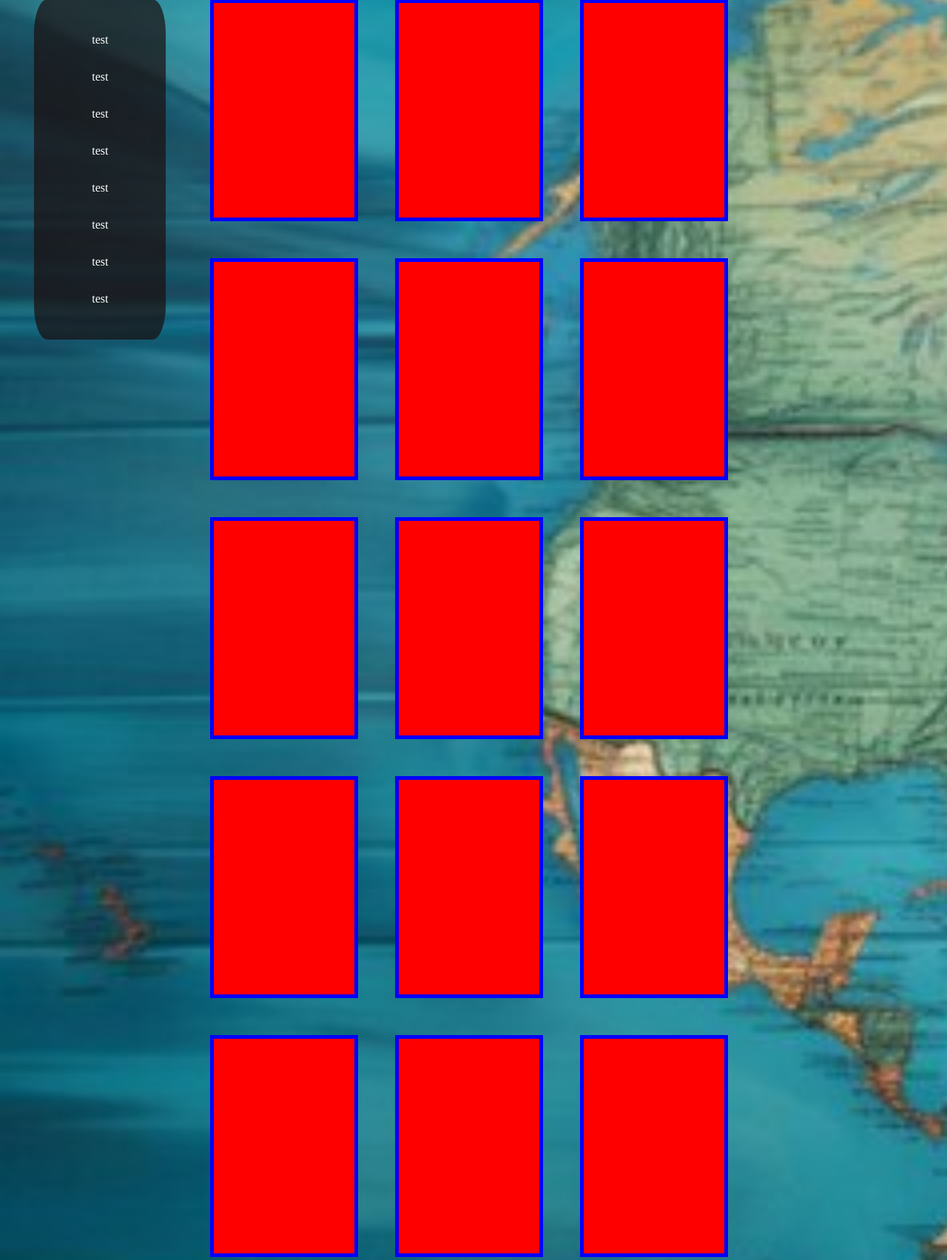
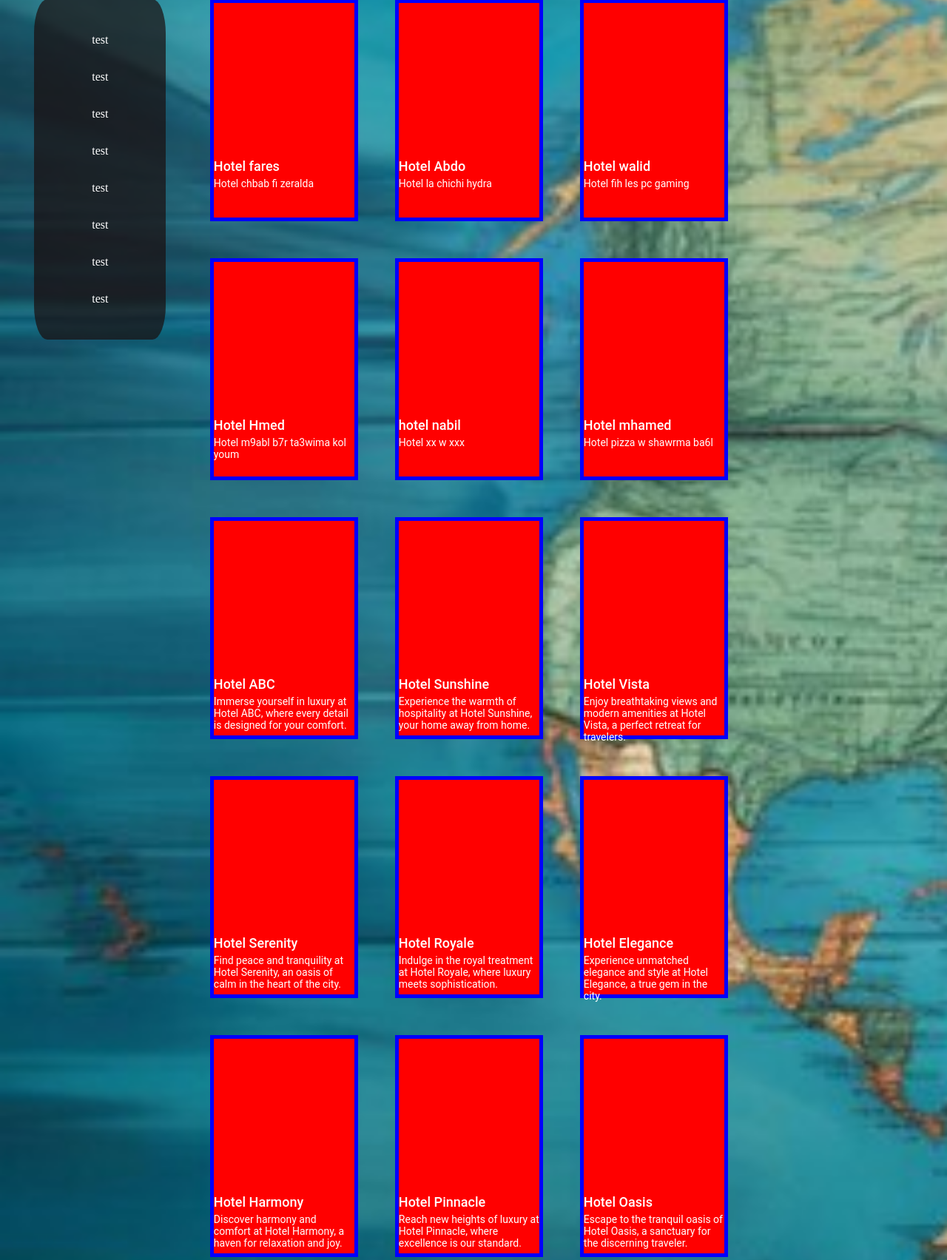
Before and after one commit to iamAbdo/S4, a PHP site: page /hotels.html in a window 1280 px wide. Shown: the part 227-1930 px from the top of the page at 74% size. Run offline with PHP 8.4, Linux system fonts and the light colour scheme.

Commit message:
les hotels

```diff
--- a/assets/css/shop.css
+++ b/assets/css/shop.css
@@ -32,4 +32,20 @@ body{
     height: 300px;
     background-color: red;
     border: 5px solid blue;
+    font-family: 'Roboto', sans-serif;
 }
+.hotel-img{
+    width: 200px;
+    height: 200px;
+}
+.hotel-name {
+    font-size: 18px;
+    font-weight: 550;
+    margin-top: 10px;
+}
+
+.hotel-desc {
+    font-size: 14px;
+
+    margin-top: 5px;
+}
--- a/hotels.html
+++ b/hotels.html
@@ -75,26 +75,101 @@
             <p>test</p>
         </div>
         <div id="Hotel-cards">
-            <div class="Hotel-card"></div>
-            <div class="Hotel-card"></div>
-            <div class="Hotel-card"></div>
-            <div class="Hotel-card"></div>
-            <div class="Hotel-card"></div>
-            <div class="Hotel-card"></div>
-            <div class="Hotel-card"></div>
-            <div class="Hotel-card"></div>
-            <div class="Hotel-card"></div>
-            <div class="Hotel-card"></div>
-            <div class="Hotel-card"></div>
-            <div class="Hotel-card"></div>
-            <div class="Hotel-card"></div>
-            <div class="Hotel-card"></div>
-            <div class="Hotel-card"></div>
-            <div class="Hotel-card"></div>
-            <div class="Hotel-card"></div>
-            <div class="Hotel-card"></div>
-            <div class="Hotel-card"></div>
-            <div class="Hotel-card"></div>
+            <div class="Hotel-card">
+                <div class="hotel-img"></div>
+                <div class="hotel-name">Hotel fares</div>
+                <div class="hotel-desc">Hotel chbab fi zeralda</div>
+            </div>
+            <div class="Hotel-card">
+                <div class="hotel-img"></div>
+                <div class="hotel-name">Hotel Abdo</div>
+                <div class="hotel-desc">Hotel la chichi hydra</div>
+            </div>
+            <div class="Hotel-card">
+                <div class="hotel-img"></div>
+                <div class="hotel-name">Hotel walid</div>
+                <div class="hotel-desc">Hotel fih les pc gaming</div>
+            </div>
+            <div class="Hotel-card">
+                <div class="hotel-img"></div>
+                <div class="hotel-name">Hotel Hmed</div>
+                <div class="hotel-desc">Hotel m9abl b7r ta3wima kol youm</div>
+            </div>
+            <div class="Hotel-card">
+                <div class="hotel-img"></div>
+                <div class="hotel-name">hotel nabil</div>
+                <div class="hotel-desc">Hotel xx w xxx</div>
+            </div>
+            <div class="Hotel-card">
+                <div class="hotel-img"></div>
+                <div class="hotel-name">Hotel mhamed</div>
+                <div class="hotel-desc">Hotel pizza w shawrma ba6l</div>
+            </div>
+            <div class="Hotel-card">
+                <div class="hotel-img"></div>
+                <div class="hotel-name">Hotel ABC</div>
+                <div class="hotel-desc">Immerse yourself in luxury at Hotel ABC, where every detail is designed for your comfort.</div>
+            </div>
+            <div class="Hotel-card">
+                <div class="hotel-img"></div>
+                <div class="hotel-name">Hotel Sunshine</div>
+                <div class="hotel-desc">Experience the warmth of hospitality at Hotel Sunshine, your home away from home.</div>
+            </div>
+            <div class="Hotel-card">
+                <div class="hotel-img"></div>
+                <div class="hotel-name">Hotel Vista</div>
+                <div class="hotel-desc">Enjoy breathtaking views and modern amenities at Hotel Vista, a perfect retreat for travelers.</div>
+            </div>
+            <div class="Hotel-card">
+                <div class="hotel-img"></div>
+                <div class="hotel-name">Hotel Serenity</div>
+                <div class="hotel-desc">Find peace and tranquility at Hotel Serenity, an oasis of calm in the heart of the city.</div>
+            </div>
+            <div class="Hotel-card">
+                <div class="hotel-img"></div>
+                <div class="hotel-name">Hotel Royale</div>
+                <div class="hotel-desc">Indulge in the royal treatment at Hotel Royale, where luxury meets sophistication.</div>
+            </div>
+            <div class="Hotel-card">
+                <div class="hotel-img"></div>
+                <div class="hotel-name">Hotel Elegance</div>
+                <div class="hotel-desc">Experience unmatched elegance and style at Hotel Elegance, a true gem in the city.</div>
+            </div>
+            <div class="Hotel-card">
+                <div class="hotel-img"></div>
+                <div class="hotel-name">Hotel Harmony</div>
+                <div class="hotel-desc">Discover harmony and comfort at Hotel Harmony, a haven for relaxation and joy.</div>
+            </div>
+            <div class="Hotel-card">
+                <div class="hotel-img"></div>
+                <div class="hotel-name">Hotel Pinnacle</div>
+                <div class="hotel-desc">Reach new heights of luxury at Hotel Pinnacle, where excellence is our standard.</div>
+            </div>
+            <div class="Hotel-card">
+                <div class="hotel-img"></div>
+                <div class="hotel-name">Hotel Oasis</div>
+                <div class="hotel-desc">Escape to the tranquil oasis of Hotel Oasis, a sanctuary for the discerning traveler.</div>
+            </div>
+            <div class="Hotel-card">
+                <div class="hotel-img"></div>
+                <div class="hotel-name">Hotel Sapphire</div>
+                <div class="hotel-desc">Dive into the luxury of Hotel Sapphire, where each moment is a precious gem.</div>
+            </div>
+            <div class="Hotel-card">
+                <div class="hotel-img"></div>
+                <div class="hotel-name">Hotel Radiance</div>
+                <div class="hotel-desc">Experience the radiant hospitality of Hotel Radiance, where your comfort is our priority.</div>
+            </div>
+            <div class="Hotel-card">
+                <div class="hotel-img"></div>
+                <div class="hotel-name">Hotel Majestic</div>
+                <div class="hotel-desc">Stay in splendor at Hotel Majestic, an embodiment of opulence and grandeur.</div>
+            </div>
+            <div class="Hotel-card">
+                <div class="hotel-img"></div>
+                <div class="hotel-name">Hotel Bliss</div>
+                <div class="hotel-desc">Find blissful relaxation at Hotel Bliss, a perfect retreat for the modern traveler.</div>
+            </div>
         </div>
     </div>
 </body>
```
